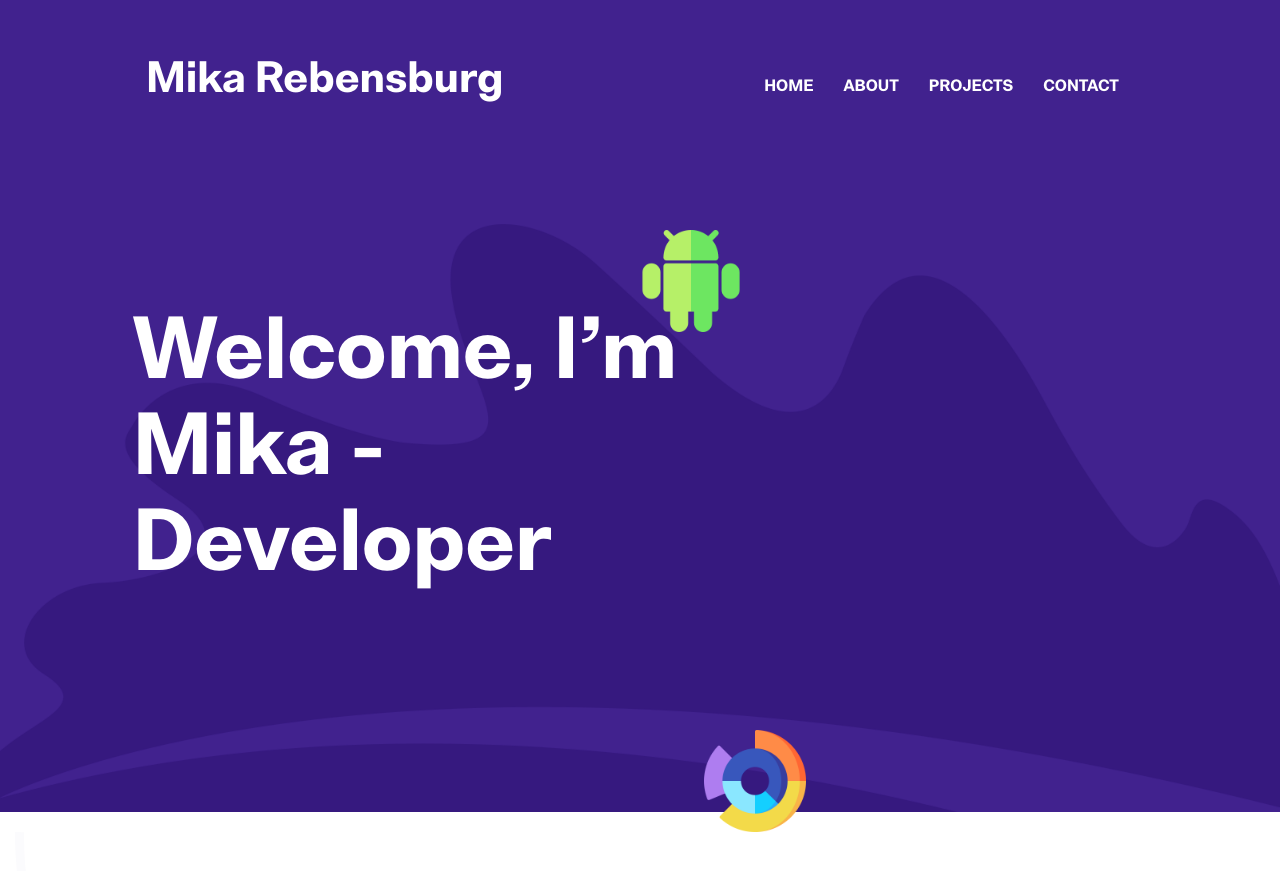
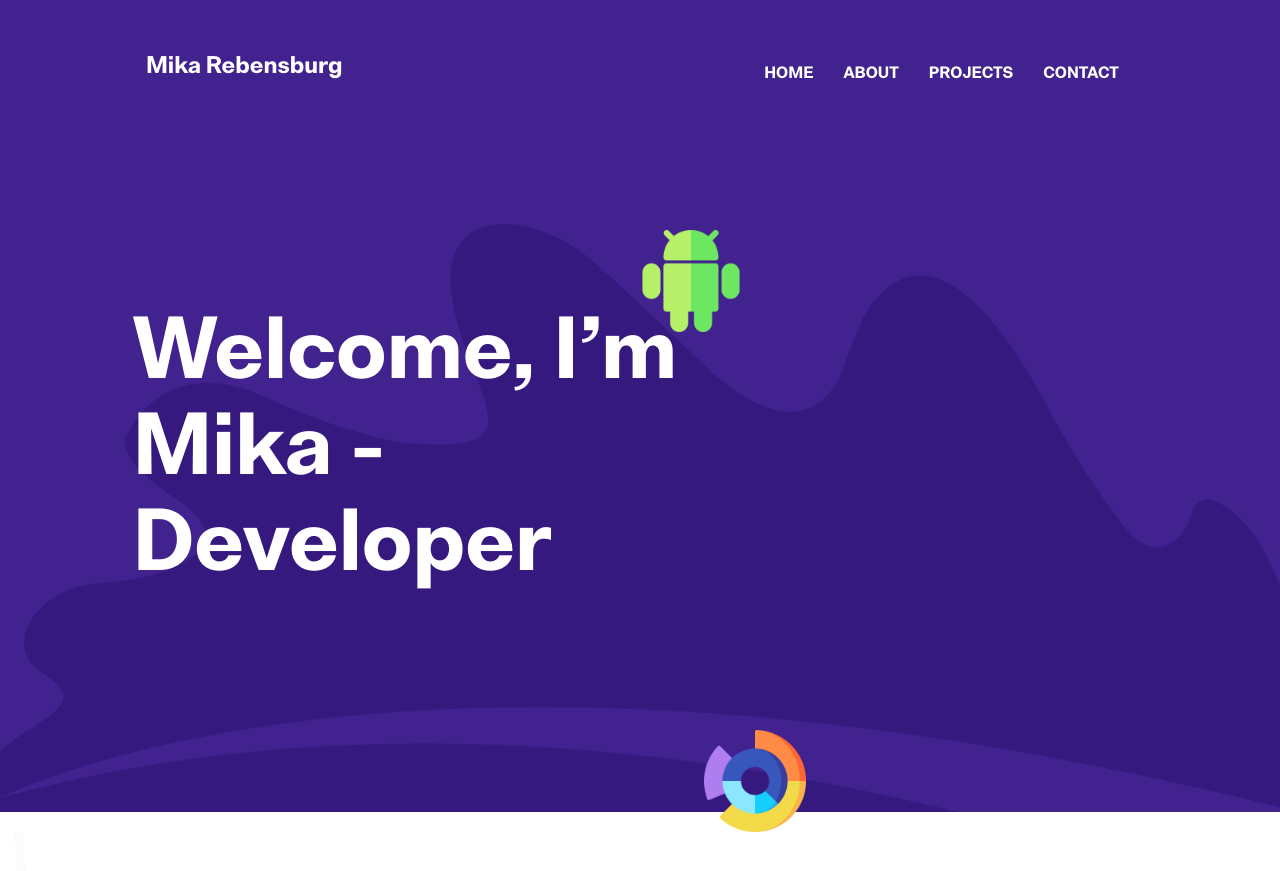
Before and after one commit to memika/memika.github, a Jekyll site: the page built from index.html, in a window 1280 px wide and 900 px high. Shown: the top 871 px of the window. Built offline with Jekyll 4.4.1, drawn with Linux system fonts in a browser that asks for light colours.

Commit message:
Top Bar Adjustment

```diff
--- a/_includes/header.html
+++ b/_includes/header.html
@@ -4,11 +4,12 @@
       {% if site.data.settings.logo %}
         <img src="{{ site.data.settings.logo | absolute_url }}" alt="{{ site.data.settings.title }}">
         {% else if %}
-        <h3 class="text-white font-tertiary">{{site.data.settings.title}}</h3>
+        <h4 style=" position: absolute; top: 12px;" class="text-white font-tertiary">{{site.data.settings.title}}
+        </h4>
       {% endif %}
     </a>
     <button class="navbar-toggler" type="button" data-toggle="collapse" data-target="#{% if page.customnav %}navigation2{% else %}navigation{% endif %}"
-      aria-controls="{% if page.customnav %}navigation2{% else %}navigation{% endif %}" aria-expanded="false" aria-label="Toggle {% if page.customnav %}navigation2{% else %}navigation{% endif %}">
+      aria-controls="{% if page.customnav %}navigation2{% else %}navigation{% endif %}" aria-expanded="false" aria-label="Toggle {% if page.customnav %}navigation2{% else %}navigation{% endif %}" id="toggler">
       <span class="navbar-toggler-icon"></span>
     </button>
 
--- a/assets/js/script.js
+++ b/assets/js/script.js
@@ -153,5 +153,4 @@
     });
 
 
-
 })(jQuery);
```
